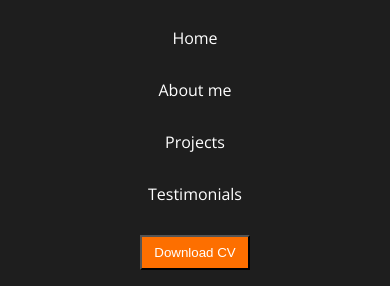
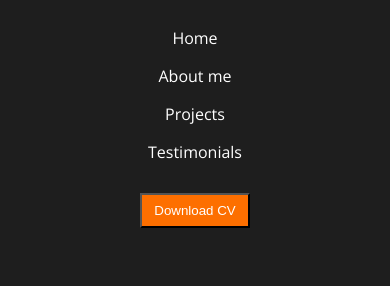
Before and after one commit to Sadia-js/my-portfolio, a plain HTML site: page index.html in a window 390 px wide. Shown: the part 86-372 px from the top of the page. Drawn offline with nearby package versions, Linux system fonts and the light colour scheme.

Commit message:
margin sizing into nav-list

```diff
--- a/responsive.css
+++ b/responsive.css
@@ -13,6 +13,9 @@
     .contact-texts{
         flex-direction: column;
         text-align: center;
+    }
+    .nav-list{
+        gap: 1rem;
     }
     .status{
         margin-top: 50px;
```
